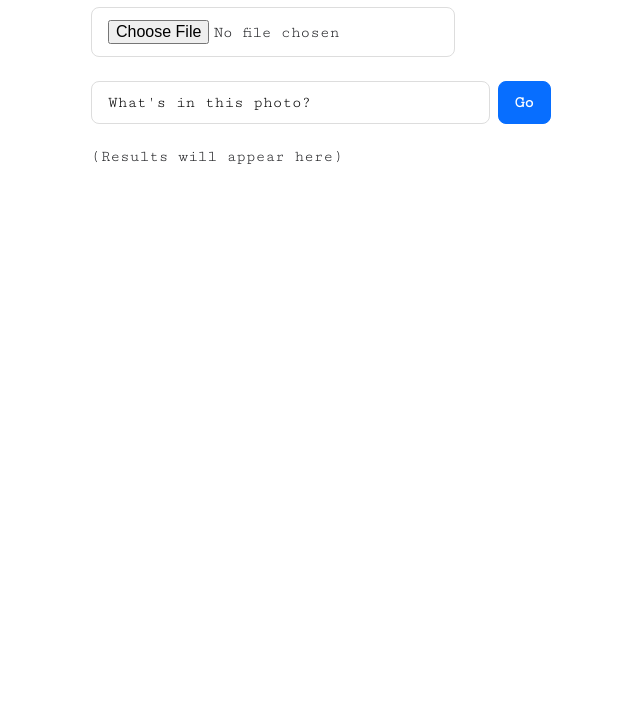
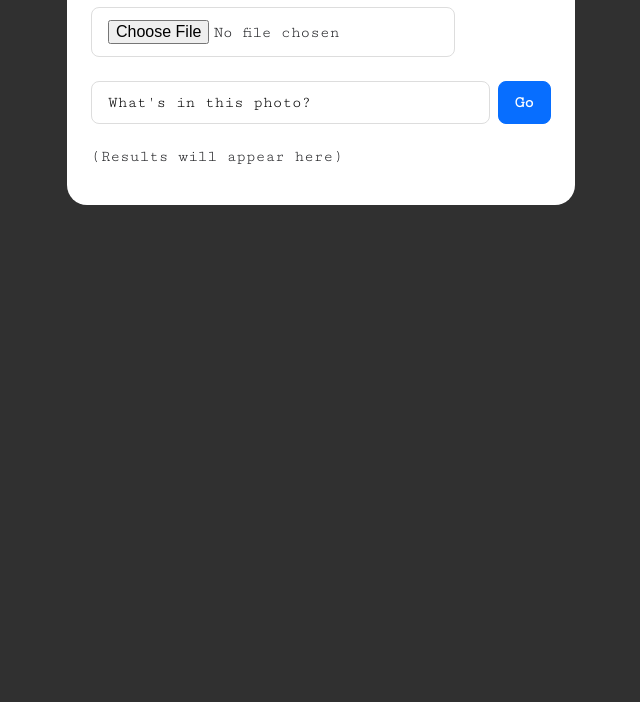
Before and after one commit to iamshamimimran/AskGemini, a website built with Vite: page index.html in a window 1280 px wide. Shown: the part 98-800 px from the top of the page, without its empty margins (319-959 px from the left). Built offline with nearby package versions, Linux system fonts and the light colour scheme; some packages are replaced by stand-ins of ours; files whose address does not match are found by name.

Commit message:
initializing project

```diff
--- a/style.css
+++ b/style.css
@@ -5,6 +5,7 @@ body {
   -webkit-font-smoothing: antialiased;
   --accent-color: #076EFF;
   color: #202124;
+  background: #000000cf;
 }
 
 main,
```
